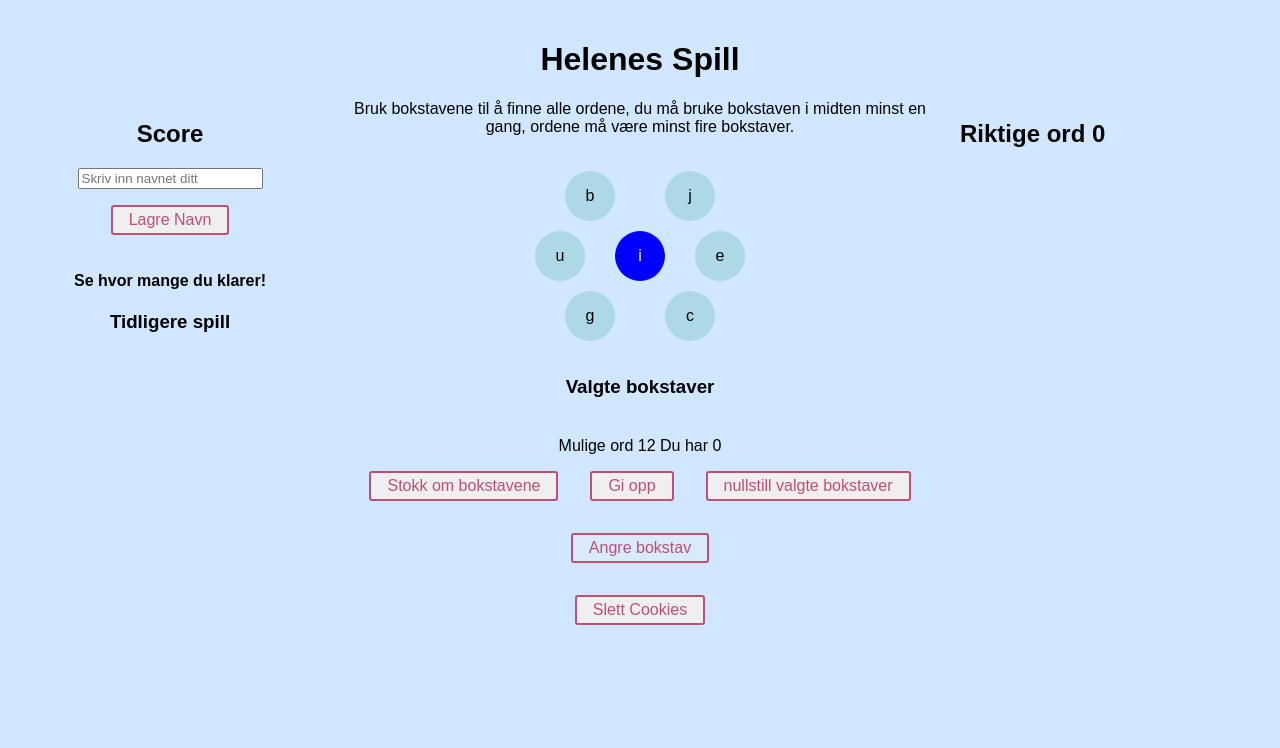
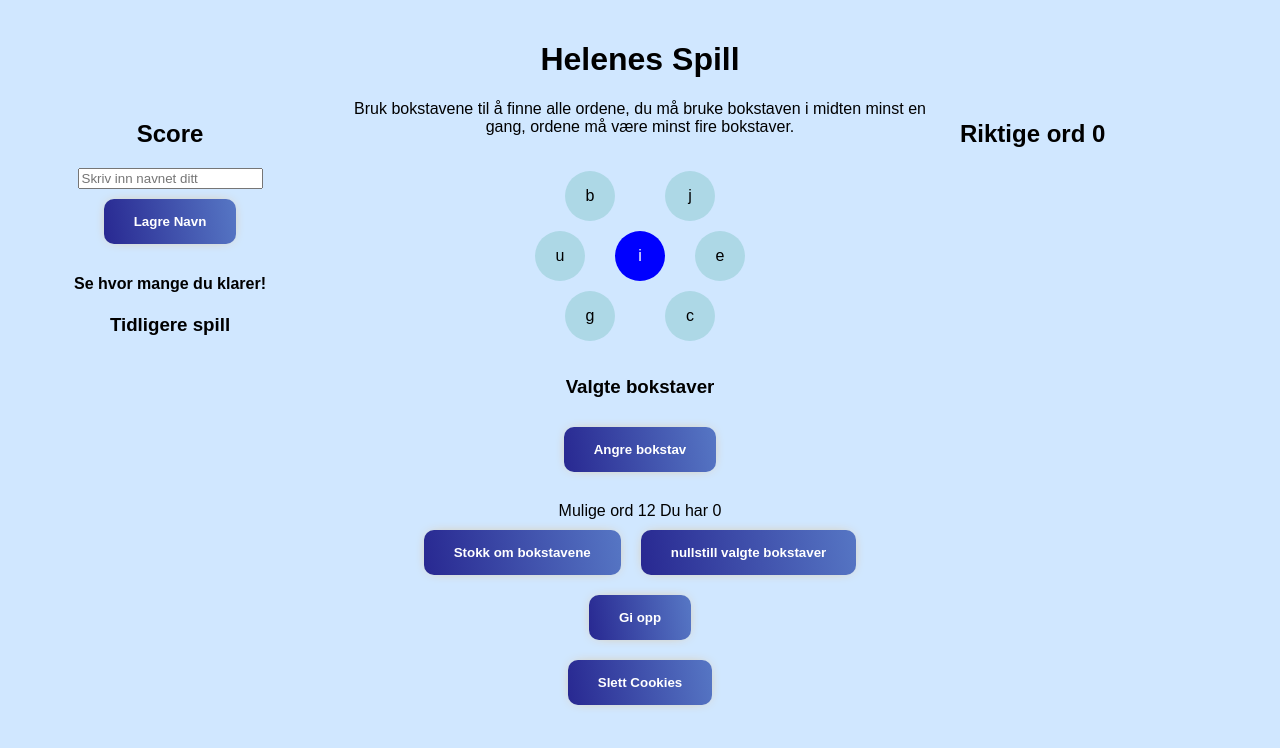
Before and after one commit to dankla90/WordBubble, a React (Create React App) app: page / in a window 1280 px wide. Shown: the top 748 px of the page. Built offline with nearby package versions, Linux system fonts and the light colour scheme.

Commit message:
fancy buttons?

```diff
--- a/src/App.css
+++ b/src/App.css
@@ -52,7 +52,7 @@ body {
 }
 
 .letter.selected {
-  background-color: yellow;
+  background-color: #dfbc41;
 }
 
 .letter.center {
@@ -60,6 +60,11 @@ body {
   color: white;
   animation: none; /* Disable animation */
   transform: none; /* Prevent transform changes */
+}
+
+.letter.center.selected {
+  transform: translate(-50%, -50%) scale(1.1); /* Makes the letter slightly larger */
+  box-shadow: 0 0 10px 5px rgba(255, 215, 0, 0.8); /* Adds a glowing effect */
 }
 
 /* Positioning letters in a hexagon layout */
--- a/src/components/GameBoard.js
+++ b/src/components/GameBoard.js
@@ -127,6 +127,8 @@ function GameBoard({ onGameEnd, possibleWords = [], letters = [], isGameFinished
 
             <div className="selected-letters">
                 <h3>Valgte bokstaver</h3>
+
+            <Button onClick={handleUndoLetter} disabled={hasGivenUp || isGameFinished || hasPlayedToday || selectedLetters.length === 0}>Angre bokstav</Button>
                 <div className="selected-letters-display">
                     {selectedLetters.map((letter, index) => (
                         <span key={index} className="selected-letter">
@@ -137,13 +139,13 @@ function GameBoard({ onGameEnd, possibleWords = [], letters = [], isGameFinished
             </div>
 
             <div>Mulige ord {possibleWords.length} Du har {guessedWords.length}</div>
+            <div>
+            <Button onClick={shuffleLetters} disabled={hasGivenUp || isGameFinished || hasPlayedToday || isShuffling}>Stokk om bokstavene</Button>
+            <Button onClick={handleUnselectAll} disabled={hasGivenUp || isGameFinished || hasPlayedToday}>nullstill valgte bokstaver</Button>
 
-            <Button onClick={shuffleLetters} disabled={hasGivenUp || isGameFinished || hasPlayedToday || isShuffling}>
-                Stokk om bokstavene
-            </Button>
+            </div>
+
             <Button onClick={handleGiveUp} disabled={hasGivenUp || isGameFinished || hasPlayedToday}>Gi opp</Button>
-            <Button onClick={handleUnselectAll} disabled={hasGivenUp || isGameFinished || hasPlayedToday}>nullstill valgte bokstaver</Button>
-            <Button onClick={handleUndoLetter} disabled={hasGivenUp || isGameFinished || hasPlayedToday || selectedLetters.length === 0}>Angre bokstav</Button>
         </div>
     );
 }
--- a/src/components/styles/Button.styled.js
+++ b/src/components/styles/Button.styled.js
@@ -1,11 +1,35 @@
 import styled from "styled-components";
 
 export const Button=styled.button`
-  color: #BF4F74;
-  font-size: 1em;
-  margin: 1em;
-  padding: 0.25em 1em;
-  border: 2px solid #BF4F74;
-  border-radius: 3px;
+  margin: 10px;
+  padding: 15px 30px;
+  text-align: center;
+  transition: 0.5s;
+  background-size: 200% auto;
+  color: white;
+  border-radius: 10px;
+  display: center;
+  border: 0px;
+  font-weight: 700;
+  box-shadow: 0px 0px 14px -7px #f09819;
+  background-image: linear-gradient(80deg, #282891 0%, #6793d7  70%, #282891  100%);
+  cursor: pointer;
+  user-select: none;
+  -webkit-user-select: none;
+  touch-action: manipulation;
 
+
+
+
+&:hover {
+  background-position: right center;
+  color: #fff;
+  text-decoration: none;
+
+
+}
+
+&:active {
+  transform: scale(0.95);
+}
 `
```
